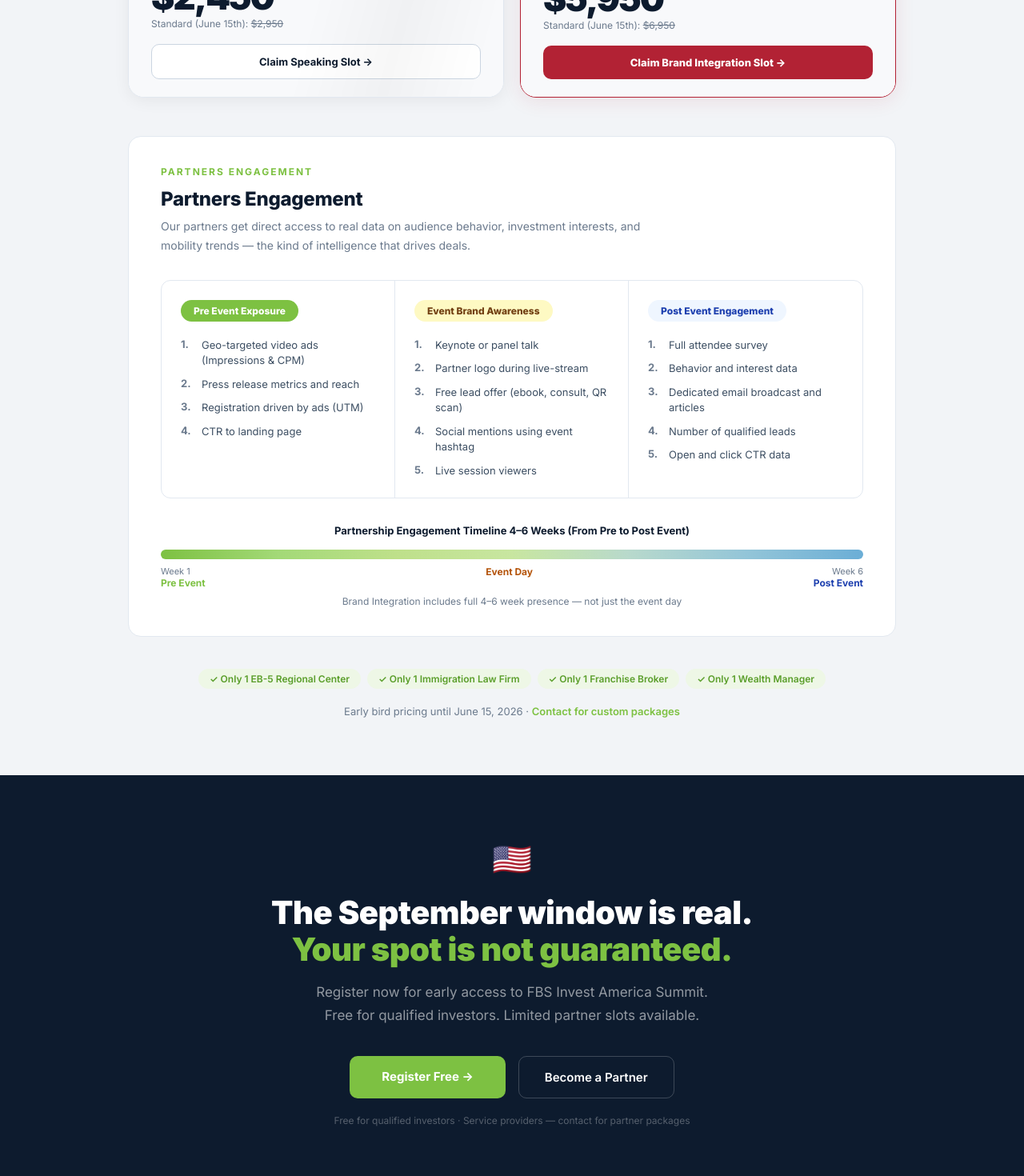
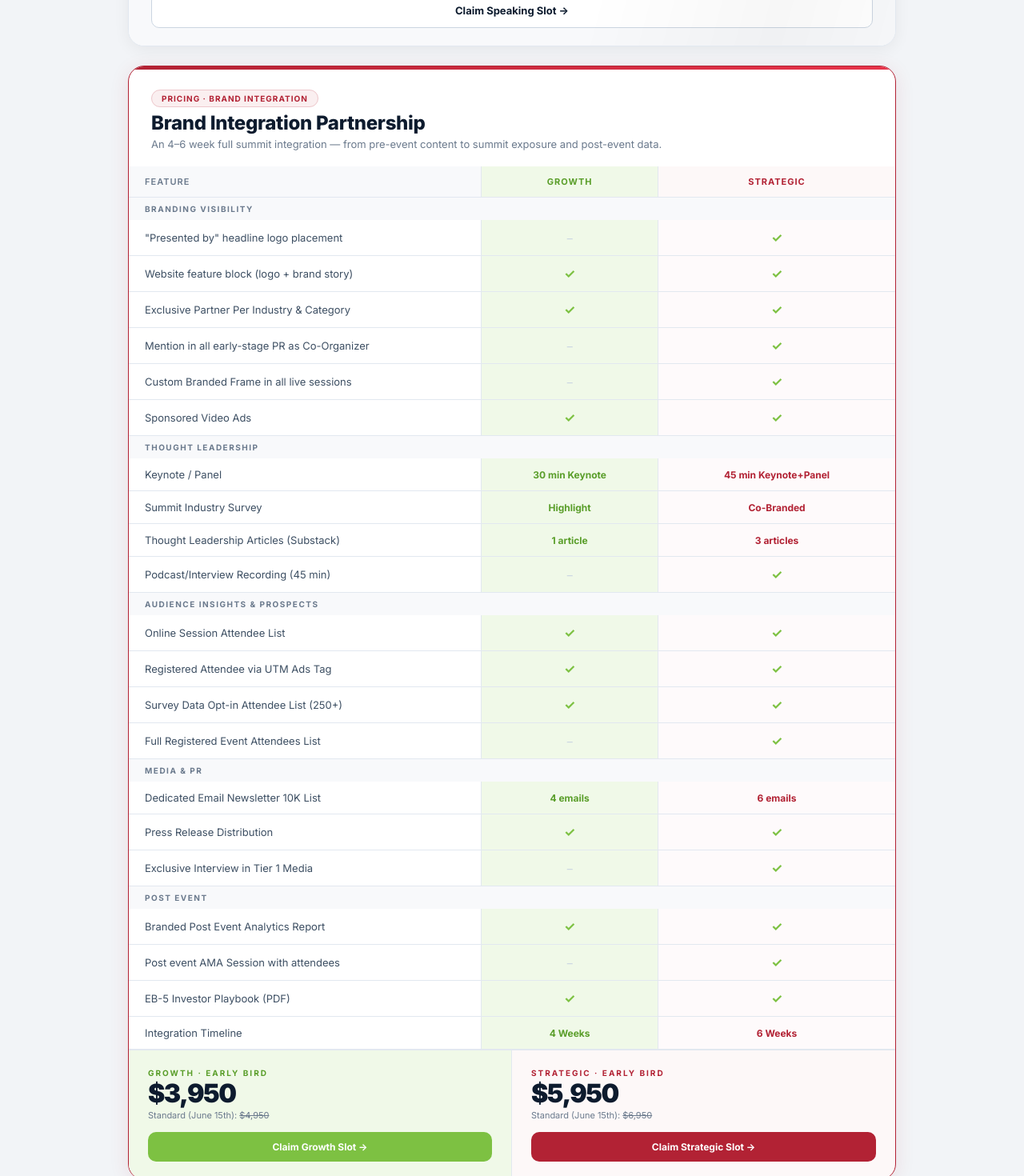
Before and after one commit to freedombusinesssummit-stack/eb5us, a Next.js app: page / in a window 1280 px wide. Shown: the part 9960-11430 px from the top of the page at 80% size. Built offline with nearby package versions, Linux system fonts and the light colour scheme.

Commit message:
Brand Integration: full comparison table GROWTH vs STRATEGIC with dual price footers; stacked layout

```diff
--- a/app/InvestAmericaSummit.tsx
+++ b/app/InvestAmericaSummit.tsx
@@ -737,9 +737,7 @@
           .price-btn-outline:hover { background: #f5f5f5 !important; }
         `}</style>
 
-        <div style={{ display: "grid", gridTemplateColumns: "1fr 1fr", gap: 20, marginBottom: 48 }}>
-
-          {/* Card 1 — Speaking & Visibility — comparison table format */}
+        <div style={{ display: "flex", flexDirection: "column", gap: 24, marginBottom: 48 }}>
           <div className="price-card-1" style={{
             background: C.bg,
             border: `1.5px solid ${C.border}`,
@@ -824,7 +822,7 @@
             </div>
           </div>
 
-          {/* Card 2 — Brand Integration — white bg, red accents */}
+          {/* Card 2 — Brand Integration — comparison table format */}
           <div className="price-card-2" style={{
             background: C.bg,
             border: `1.5px solid ${C.heroRed}`,
@@ -839,37 +837,98 @@
             {/* Red top accent bar */}
             <div style={{ height: 4, background: `linear-gradient(90deg, ${C.heroRed}, #e8334a)` }} />
 
-            {/* Diagonal lines — red tint */}
-            <svg style={{ position: "absolute", top: 0, right: 0, opacity: 0.05, pointerEvents: "none" }} width="200" height="200" viewBox="0 0 200 200">
-              {[0,18,36,54,72,90,108,126].map(i => <line key={i} x1={200-i} y1="0" x2="200" y2={i} stroke={C.heroRed} strokeWidth="1.5"/>)}
-              {[0,18,36,54,72,90,108].map(i => <line key={`b${i}`} x1={92-i} y1="0" x2="200" y2={108+i} stroke={C.heroRed} strokeWidth="1.5"/>)}
-            </svg>
-
-            <div style={{ padding: "28px 28px 24px", flex: 1 }}>
-              <div style={{ marginBottom: 18 }}>
-                <span style={{ background: `${C.heroRed}12`, color: C.heroRed, fontSize: 10, fontWeight: 700, padding: "4px 12px", borderRadius: 999, letterSpacing: 1, textTransform: "uppercase", border: `1px solid ${C.heroRed}30` }}>Only ONE Brand Partner Per Event</span>
+            {/* Header */}
+            <div style={{ padding: "24px 28px 0" }}>
+              <div style={{ marginBottom: 8 }}>
+                <span style={{ background: `${C.heroRed}12`, color: C.heroRed, fontSize: 10, fontWeight: 700, padding: "4px 12px", borderRadius: 999, letterSpacing: 1, textTransform: "uppercase", border: `1px solid ${C.heroRed}30` }}>Pricing · Brand Integration</span>
               </div>
-              <div style={{ fontSize: 21, fontWeight: 800, color: C.text, marginBottom: 4, letterSpacing: -0.3 }}>Brand Integration Partnership</div>
-              <div style={{ fontSize: 12, color: C.textGray, marginBottom: 20, letterSpacing: 0.5 }}>4–6 weeks integration</div>
-              <p style={{ fontSize: 13, color: C.textMid, lineHeight: 1.7, marginBottom: 22 }}>
-                4–6 weeks integrated presence with <strong>Co-Created Content, Thought Leadership + Summit Exposure + Lead Generation + PR & Media Coverage.</strong>
-              </p>
-              <div style={{ display: "flex", flexDirection: "column", gap: 9 }}>
-                {["45-min keynote + panel participation", "Co-branded survey module", "Full attendee + scored leads list", "4–6 dedicated email broadcasts", "Geo-targeted paid ad integration", "Press release distribution", "Thought leadership article series", "Post-event AMA session", "Branded full post-event analytics report", "Exclusive category lock — no competitors"].map(f => (
-                  <div key={f} style={{ display: "flex", gap: 10, fontSize: 13, color: C.textMid, alignItems: "center" }}>
-                    <span style={{ width: 16, height: 16, borderRadius: "50%", background: `${C.heroRed}12`, border: `1.5px solid ${C.heroRed}50`, display: "inline-flex", alignItems: "center", justifyContent: "center", fontSize: 8, color: C.heroRed, fontWeight: 900, flexShrink: 0 }}>✓</span>
-                    {f}
-                  </div>
-                ))}
-              </div>
+              <div style={{ fontSize: 24, fontWeight: 800, color: C.text, marginBottom: 4, letterSpacing: -0.3 }}>Brand Integration Partnership</div>
+              <div style={{ fontSize: 13, color: C.textGray, marginBottom: 20 }}>An 4–6 week full summit integration — from pre-event content to summit exposure and post-event data.</div>
             </div>
 
-            {/* Price footer */}
-            <div style={{ background: "#F8F9FB", borderTop: `1px solid ${C.heroRed}20`, padding: "22px 28px" }}>
-              <div style={{ fontSize: 10, color: C.heroRed, letterSpacing: 2, textTransform: "uppercase", marginBottom: 4, fontWeight: 700 }}>Strategic · Early Bird</div>
-              <div style={{ fontSize: 44, fontWeight: 900, color: C.text, letterSpacing: -2, lineHeight: 1, marginBottom: 4 }}>$5,950</div>
-              <div style={{ fontSize: 12, color: C.textGray, marginBottom: 18 }}>Standard (June 15th): <span style={{ textDecoration: "line-through" }}>$6,950</span></div>
-              <a href="mailto:denis@fsummit.net" className="price-btn-red" style={{ display: "block", textAlign: "center", background: C.heroRed, color: "#fff", padding: "13px 0", borderRadius: 10, fontSize: 13, fontWeight: 800, textDecoration: "none" }}>Claim Brand Integration Slot →</a>
+            {/* Comparison table */}
+            <div style={{ flex: 1, overflowX: "auto" }}>
+              <table style={{ width: "100%", borderCollapse: "collapse", fontSize: 13 }}>
+                <thead>
+                  <tr style={{ borderBottom: `1px solid ${C.border}` }}>
+                    <th style={{ padding: "12px 20px", textAlign: "left", color: C.textGray, fontWeight: 600, fontSize: 11, letterSpacing: 1, textTransform: "uppercase", width: "46%", background: C.bgSoft }}>Feature</th>
+                    <th style={{ padding: "12px 12px", textAlign: "center", background: "#F0F9E8", borderLeft: `1px solid ${C.border}`, fontSize: 11, fontWeight: 700, color: C.greenDark, letterSpacing: 1, textTransform: "uppercase" }}>Growth</th>
+                    <th style={{ padding: "12px 12px", textAlign: "center", background: `${C.heroRed}08`, borderLeft: `1px solid ${C.border}`, fontSize: 11, fontWeight: 700, color: C.heroRed, letterSpacing: 1, textTransform: "uppercase" }}>Strategic</th>
+                  </tr>
+                </thead>
+                <tbody>
+                  {[
+                    { group: "Branding Visibility", rows: [
+                      { label: '"Presented by" headline logo placement', growth: false, strategic: true },
+                      { label: "Website feature block (logo + brand story)", growth: true, strategic: true },
+                      { label: "Exclusive Partner Per Industry & Category", growth: true, strategic: true },
+                      { label: "Mention in all early-stage PR as Co-Organizer", growth: false, strategic: true },
+                      { label: "Custom Branded Frame in all live sessions", growth: false, strategic: true },
+                      { label: "Sponsored Video Ads", growth: true, strategic: true },
+                    ]},
+                    { group: "Thought Leadership", rows: [
+                      { label: "Keynote / Panel", growth: "30 min Keynote", strategic: "45 min Keynote+Panel" },
+                      { label: "Summit Industry Survey", growth: "Highlight", strategic: "Co-Branded" },
+                      { label: "Thought Leadership Articles (Substack)", growth: "1 article", strategic: "3 articles" },
+                      { label: "Podcast/Interview Recording (45 min)", growth: false, strategic: true },
+                    ]},
+                    { group: "Audience Insights & Prospects", rows: [
+                      { label: "Online Session Attendee List", growth: true, strategic: true },
+                      { label: "Registered Attendee via UTM Ads Tag", growth: true, strategic: true },
+                      { label: "Survey Data Opt-in Attendee List (250+)", growth: true, strategic: true },
+                      { label: "Full Registered Event Attendees List", growth: false, strategic: true },
+                    ]},
+                    { group: "Media & PR", rows: [
+                      { label: "Dedicated Email Newsletter 10K List", growth: "4 emails", strategic: "6 emails" },
+                      { label: "Press Release Distribution", growth: true, strategic: true },
+                      { label: "Exclusive Interview in Tier 1 Media", growth: false, strategic: true },
+                    ]},
+                    { group: "Post Event", rows: [
+                      { label: "Branded Post Event Analytics Report", growth: true, strategic: true },
+                      { label: "Post event AMA Session with attendees", growth: false, strategic: true },
+                      { label: "EB-5 Investor Playbook (PDF)", growth: true, strategic: true },
+                      { label: "Integration Timeline", growth: "4 Weeks", strategic: "6 Weeks" },
+                    ]},
+                  ].map(({ group, rows }) => (
+                    <>
+                      <tr key={group} style={{ background: C.bgSoft }}>
+                        <td colSpan={3} style={{ padding: "8px 20px", fontSize: 10, fontWeight: 700, color: C.textGray, letterSpacing: 1.5, textTransform: "uppercase", borderTop: `1px solid ${C.border}` }}>{group}</td>
+                      </tr>
+                      {rows.map(({ label, growth, strategic }) => (
+                        <tr key={label} style={{ borderBottom: `1px solid ${C.border}` }}>
+                          <td style={{ padding: "12px 20px", color: C.textMid }}>{label}</td>
+                          <td style={{ padding: "12px 12px", textAlign: "center", background: "#F0F9E8", borderLeft: `1px solid ${C.border}` }}>
+                            {growth === true && <span style={{ color: C.green, fontSize: 16, fontWeight: 700 }}>✓</span>}
+                            {growth === false && <span style={{ color: C.borderDark, fontSize: 14 }}>–</span>}
+                            {typeof growth === "string" && <span style={{ fontSize: 12, fontWeight: 700, color: C.greenDark }}>{growth}</span>}
+                          </td>
+                          <td style={{ padding: "12px 12px", textAlign: "center", background: `${C.heroRed}05`, borderLeft: `1px solid ${C.border}` }}>
+                            {strategic === true && <span style={{ color: C.green, fontSize: 16, fontWeight: 700 }}>✓</span>}
+                            {strategic === false && <span style={{ color: C.borderDark, fontSize: 14 }}>–</span>}
+                            {typeof strategic === "string" && <span style={{ fontSize: 12, fontWeight: 700, color: C.heroRed }}>{strategic}</span>}
+                          </td>
+                        </tr>
+                      ))}
+                    </>
+                  ))}
+                </tbody>
+              </table>
+            </div>
+
+            {/* Dual price footer */}
+            <div style={{ display: "grid", gridTemplateColumns: "1fr 1fr", borderTop: `1px solid ${C.border}` }}>
+              <div style={{ background: "#F0F9E8", padding: "22px 24px", borderRight: `1px solid ${C.border}` }}>
+                <div style={{ fontSize: 10, color: C.greenDark, letterSpacing: 2, textTransform: "uppercase", marginBottom: 4, fontWeight: 700 }}>Growth · Early Bird</div>
+                <div style={{ fontSize: 32, fontWeight: 900, color: C.text, letterSpacing: -1.5, lineHeight: 1, marginBottom: 4 }}>$3,950</div>
+                <div style={{ fontSize: 11, color: C.textGray, marginBottom: 14 }}>Standard (June 15th): <span style={{ textDecoration: "line-through" }}>$4,950</span></div>
+                <a href="mailto:denis@fsummit.net" className="price-btn-outline" style={{ display: "block", textAlign: "center", background: C.green, color: "#fff", padding: "11px 0", borderRadius: 10, fontSize: 12, fontWeight: 700, textDecoration: "none", border: "none" }}>Claim Growth Slot →</a>
+              </div>
+              <div style={{ background: `${C.heroRed}08`, padding: "22px 24px" }}>
+                <div style={{ fontSize: 10, color: C.heroRed, letterSpacing: 2, textTransform: "uppercase", marginBottom: 4, fontWeight: 700 }}>Strategic · Early Bird</div>
+                <div style={{ fontSize: 32, fontWeight: 900, color: C.text, letterSpacing: -1.5, lineHeight: 1, marginBottom: 4 }}>$5,950</div>
+                <div style={{ fontSize: 11, color: C.textGray, marginBottom: 14 }}>Standard (June 15th): <span style={{ textDecoration: "line-through" }}>$6,950</span></div>
+                <a href="mailto:denis@fsummit.net" className="price-btn-red" style={{ display: "block", textAlign: "center", background: C.heroRed, color: "#fff", padding: "11px 0", borderRadius: 10, fontSize: 12, fontWeight: 700, textDecoration: "none" }}>Claim Strategic Slot →</a>
+              </div>
             </div>
           </div>
 
```
